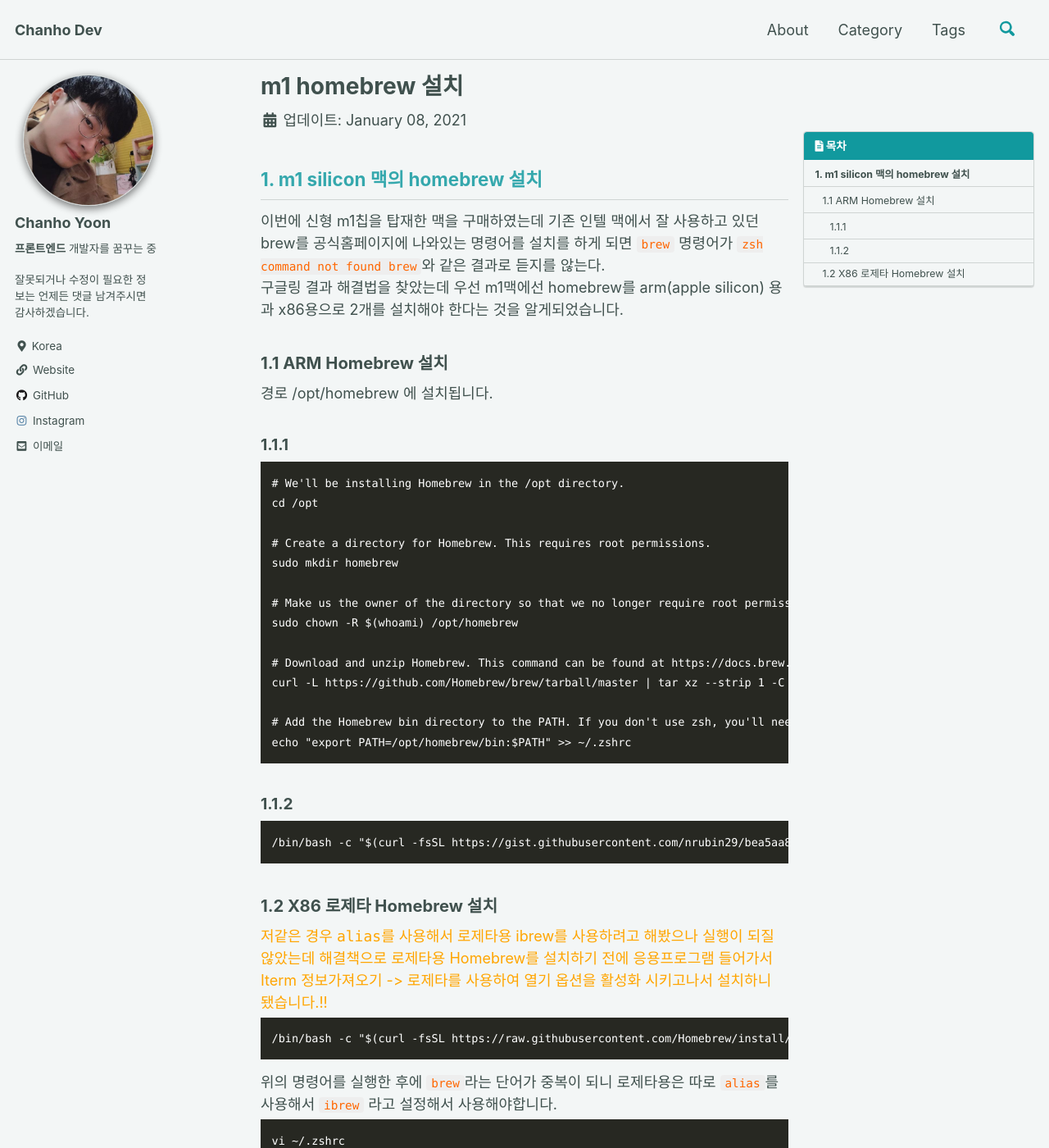
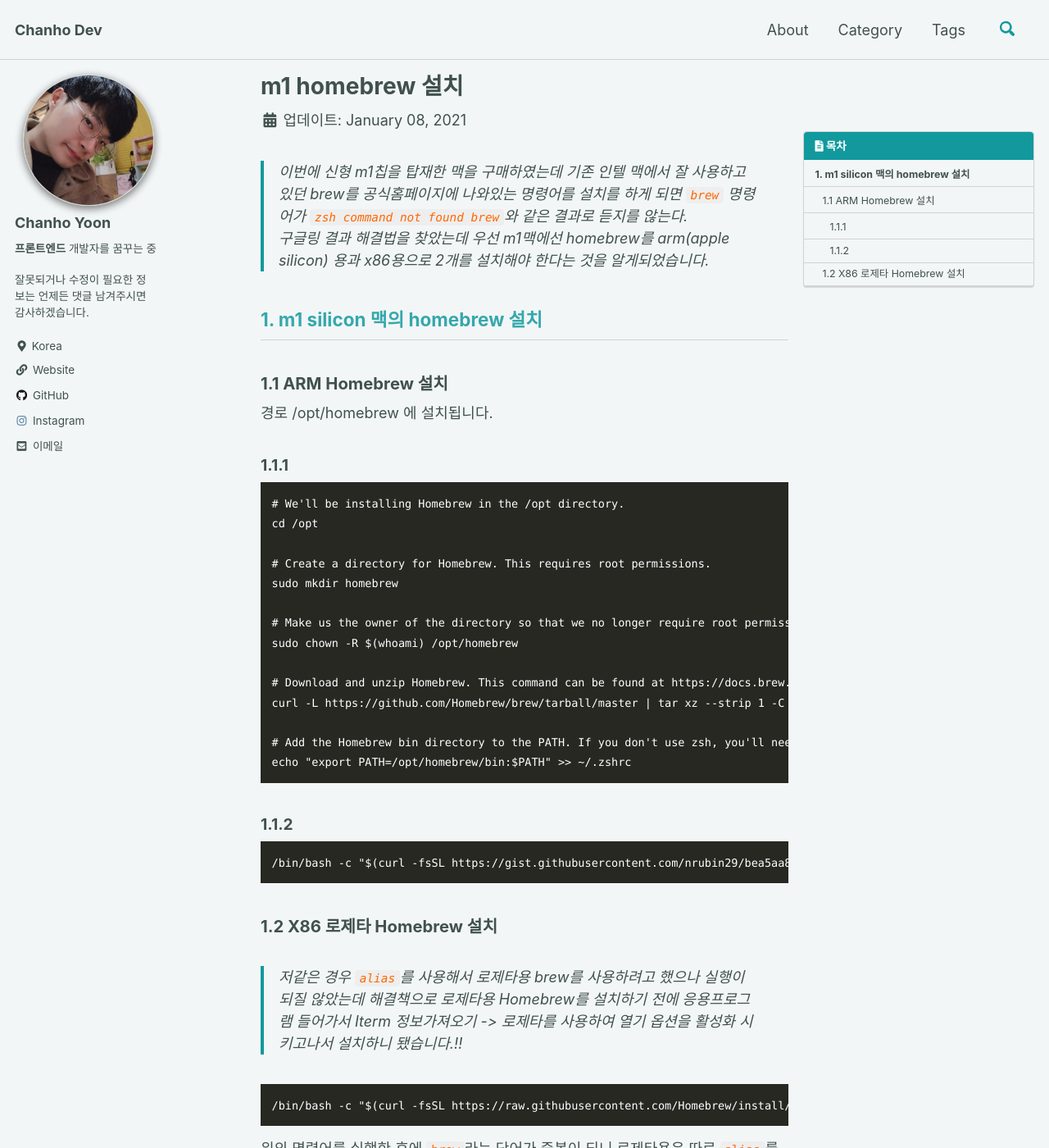
Before and after one commit to chanho-Yoon/chanho-Yoon.github.io, a Jekyll site: the page built from _posts/2021-01-08-m1-homebrew.md, in a window 1280 px wide and 1400 px high. Shown: the whole window at 82% size. Built offline with Jekyll 4.4.1, drawn with Linux system fonts in a browser that asks for light colours; cached includes are drawn as plain includes; comment, search, counter and statistics services are not loaded.

Commit message:
자잘한 문구 수정 및 처음 블로깅하는 이유를 인용문으로 바꿈

````diff
--- a/_posts/2021-01-08-m1-homebrew.md
+++ b/_posts/2021-01-08-m1-homebrew.md
@@ -8,12 +8,11 @@ toc: true
 toc_label: '목차'
 ---
 
+> 이번에 신형 m1칩을 탑재한 맥을 구매하였는데 기존 인텔 맥에서 잘 사용하고 있던 brew를 공식홈페이지에 나와있는 명령어를 설치를 하게 되면
+`brew` 명령어가 `zsh command not found brew`와 같은 결과로 듣지를 않는다. <br>
+구글링 결과 해결법을 찾았는데 우선 m1맥에선 homebrew를 arm(apple silicon) 용과 x86용으로 2개를 설치해야 한다는 것을 알게되었습니다.<br>
+
 ## 1. m1 silicon 맥의 homebrew 설치
-
-이번에 신형 m1칩을 탑재한 맥을 구매하였는데 기존 인텔 맥에서 잘 사용하고 있던 brew를 공식홈페이지에 나와있는 명령어를 설치를 하게 되면
-`brew` 명령어가 `zsh command not found brew`와 같은 결과로 듣지를 않는다. <br>
-구글링 결과 해결법을 찾았는데 우선 m1맥에선 homebrew를 arm(apple silicon) 용과 x86용으로 2개를 설치해야 한다는 것을 알게되었습니다.
-<br>
 
 ### 1.1 ARM Homebrew 설치
 
@@ -46,8 +45,8 @@ echo "export PATH=/opt/homebrew/bin:$PATH" >> ~/.zshrc
 
 ### 1.2 X86 로제타 Homebrew 설치
 
-<span style="color:orange">저같은 경우 `alias`를 사용해서 로제타용 ibrew를 사용하려고 해봤으나 실행이 되질 않았는데 해결책으로 로제타용 Homebrew를 설치하기 전에 응용프로그램
-들어가서 Iterm 정보가져오기 -> 로제타를 사용하여 열기 옵션을 활성화 시키고나서 설치하니 됐습니다.!!</span>
+> 저같은 경우 `alias`를 사용해서 로제타용 brew를 사용하려고 했으나 실행이 되질 않았는데 해결책으로 로제타용 Homebrew를 설치하기 전에 응용프로그램
+들어가서 Iterm 정보가져오기 -> 로제타를 사용하여 열기 옵션을 활성화 시키고나서 설치하니 됐습니다.!!
 
 ```
 /bin/bash -c "$(curl -fsSL https://raw.githubusercontent.com/Homebrew/install/HEAD/install.sh)"
````
Also changed, not shown: _posts/2021-01-09-m1-jekyll.md (+3 -3 lines).
